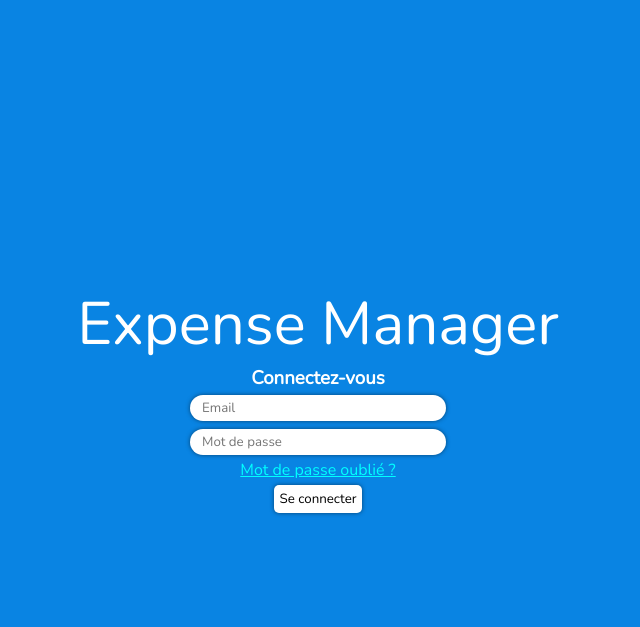
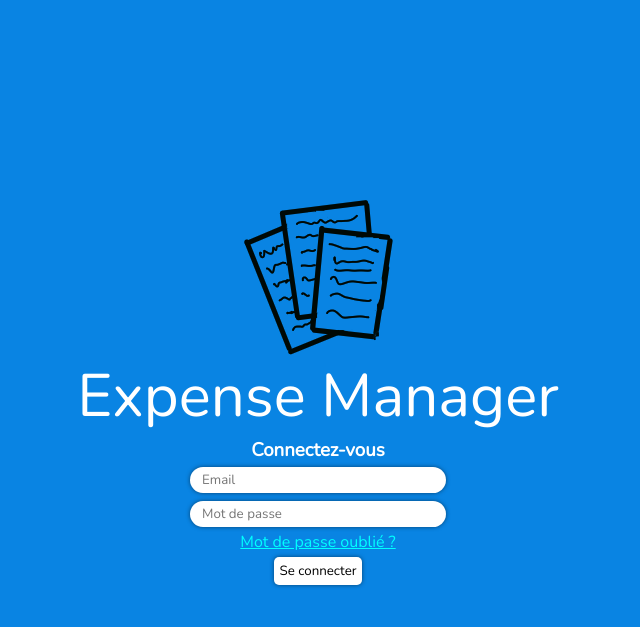
Before and after one commit to laKalash/expenseManager, a PHP site: page / in a window 1280 px wide. Shown: the top 627 px of the page, without its empty margins (322-962 px from the left). Run offline with PHP 8.4, Linux system fonts and the light colour scheme.

Commit message:
preparation merge francois dans prod

```diff
--- a/css/login.css
+++ b/css/login.css
@@ -70,6 +70,10 @@ input:focus{
         left: 50%;
         margin-top: -200px;
         margin-left: -125px;
+        background-image:url('../images/logonoir.png');
+        background-repeat:no-repeat;
+        background-origin:content-box;
+        background-size:cover;
     }
 
     h1 {
@@ -78,3 +82,25 @@ input:focus{
         word-wrap: break-word;
     }
 }
+@media only screen and (min-width:1024px){
+    body{
+        width:auto;
+        height:auto;
+        position:inherit;
+        display:inherit;
+        margin:0;
+        padding:0;
+        margin-top:25vh;
+    }
+    #logoHeader{
+        background-image:url('../images/logonoir.png');
+        background-size:cover;
+        width:149px;
+        height:155px;
+        margin:auto;
+    }
+    .wrap{
+        width:1024px;
+        margin:auto;
+    }
+}
--- a/php/view/template/page.php
+++ b/php/view/template/exempleTemplate.php
@@ -10,6 +10,7 @@ if(!isset($title))$title='Template html page';
 if(!isset($footer))$footer='<p>Here is the footer</p>';
 if(!isset($header))$header='<p>Here is the header</p>';
 if(!isset($content))$content='<p>Here is the content</p>';
+//TODO Creer chargeur de script et de stylesheet
 ?>
 <!doctype html>
 <html lang="fr">
@@ -19,6 +20,7 @@ if(!isset($content))$content='<p>Here is the content</p>';
           content="width=device-width, user-scalable=no, initial-scale=1.0, maximum-scale=1.0, minimum-scale=1.0">
     <meta http-equiv="X-UA-Compatible" content="ie=edge">
     <title><?= $title ?></title>
+
     <link href="css/login.css" rel="stylesheet"/>
 </head>
 <body>
--- /dev/null
+++ b/php/view/template/tmLogin.php
@@ -0,0 +1,17 @@
+<!doctype html>
+<html lang="fr">
+<head>
+    <meta charset="UTF-8">
+    <meta name="viewport"
+          content="width=device-width, user-scalable=no, initial-scale=1.0, maximum-scale=1.0, minimum-scale=1.0">
+    <meta http-equiv="X-UA-Compatible" content="ie=edge">
+    <title><?= $title ?></title>
+
+    <link href="css/login.css" rel="stylesheet"/>
+</head>
+<body>
+    <header><div id="logoHeader"></div></header>
+    <div class="wrap"><?= $content ?></div>
+    <footer><?= $footer ?></footer>
+</body>
+</html>
--- a/php/view/vwLogin.php
+++ b/php/view/vwLogin.php
@@ -10,4 +10,4 @@ ob_start();?>
 <h3>Connectez-vous</h3>
 <?= $formConnection->render(); ?>
 <?php $content=ob_get_clean();
-require('php/view/template/page.php');
+require('php/view/template/tmLogin.php');
```
Also changed, not shown: images/logonoir.png (added).
